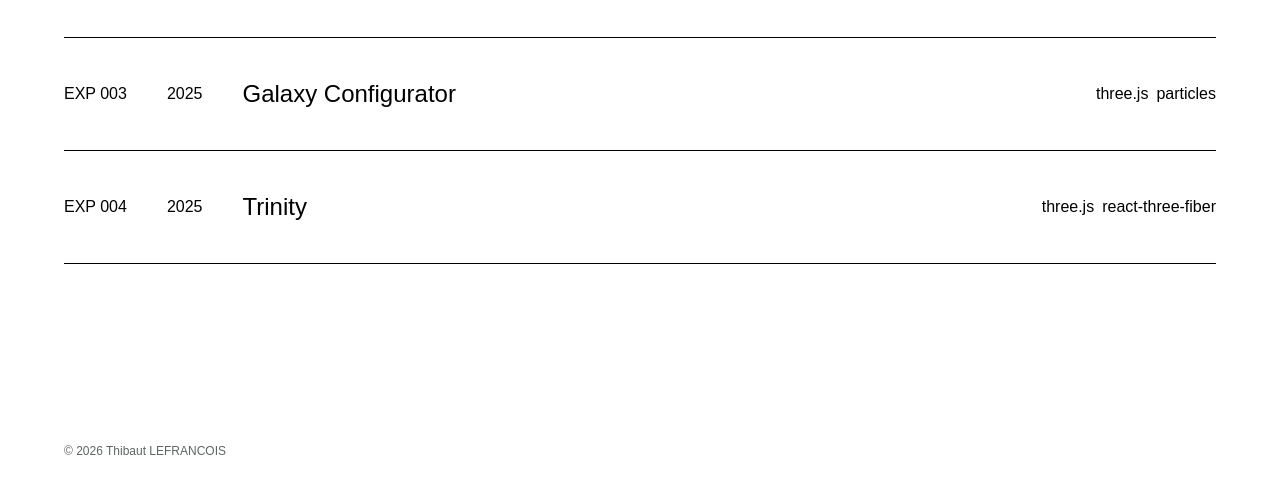
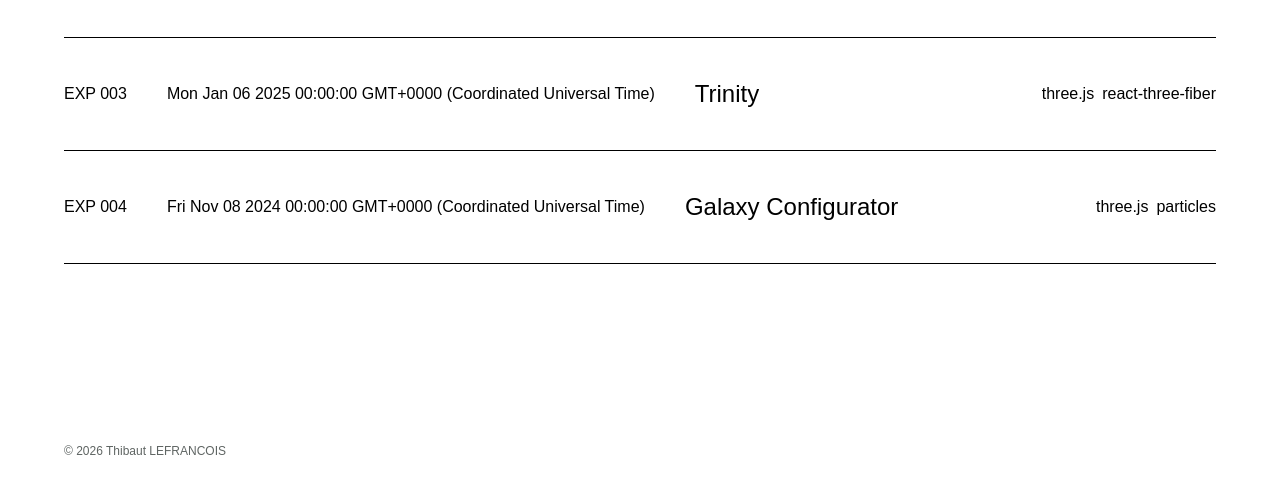
Before and after one commit to thibautlfr/portfolio, an Astro site: page /labs in a window 1280 px wide. Shown: the part 317-800 px from the top of the page. Built offline with nearby package versions, Linux system fonts and the light colour scheme; Astro itself is replaced by a stand-in of ours; a web font is replaced by a local one.

Commit message:
feat: update project dates in multiple MDX files for accuracy

```diff
--- a/src/content.config.ts
+++ b/src/content.config.ts
@@ -21,11 +21,10 @@ const labs = defineCollection({
   schema: z.object({
     title: z.string(),
     description: z.string(),
-    date: z.number().int(),
+    date: z.coerce.date(),
     tags: z.array(z.string()).default([]),
     demo: z.url(),
     repository: z.url().optional(),
-    image: z.string().optional(),
   }),
 });
 
--- a/src/content/labs/3d-carousel.mdx
+++ b/src/content/labs/3d-carousel.mdx
@@ -1,7 +1,7 @@
 ---
 title: "3D Carousel"
 description: "Infinite-scroll 3D image carousel with GLSL chromatic aberration."
-date: 2026
+date: 2026-06-01
 tags: [three.js, glsl, shaders]
 demo: "https://thibautlfr.github.io/3d-carousel"
 repository: "https://github.com/thibautlfr/3d-carousel"
--- a/src/content/labs/galaxy-configurator.mdx
+++ b/src/content/labs/galaxy-configurator.mdx
@@ -1,7 +1,7 @@
 ---
 title: "Galaxy Configurator"
 description: "Interactive galaxy generator with a real-time configurable particle system."
-date: 2025
+date: 2024-11-08
 tags: [three.js, particles]
 demo: "https://galaxy-configurator.netlify.app"
 repository: "https://github.com/thibautlfr/threejs-journey/tree/18-galaxy-generator"
--- a/src/content/labs/raging-sea.mdx
+++ b/src/content/labs/raging-sea.mdx
@@ -1,7 +1,7 @@
 ---
 title: "Raging Sea"
 description: "Animated ocean surface driven by vertex shaders with dynamic color grading."
-date: 2026
+date: 2026-02-01
 tags: [three.js, glsl, shaders]
 demo: "https://ragingsea-experience.netlify.app"
 repository: "https://github.com/thibautlfr/threejs-journey/tree/29-raging-sea"
--- a/src/content/labs/trinity.mdx
+++ b/src/content/labs/trinity.mdx
@@ -1,7 +1,7 @@
 ---
 title: "Trinity"
 description: "Interactive 3D visualization of Laylow's Trinity album cover, modeled and rendered with Three.js and React Three Fiber."
-date: 2025
+date: 2025-01-06
 tags: [three.js, react-three-fiber]
 demo: "https://trinity-exp.netlify.app"
 repository: "https://github.com/thibautlfr/trinity"
```
